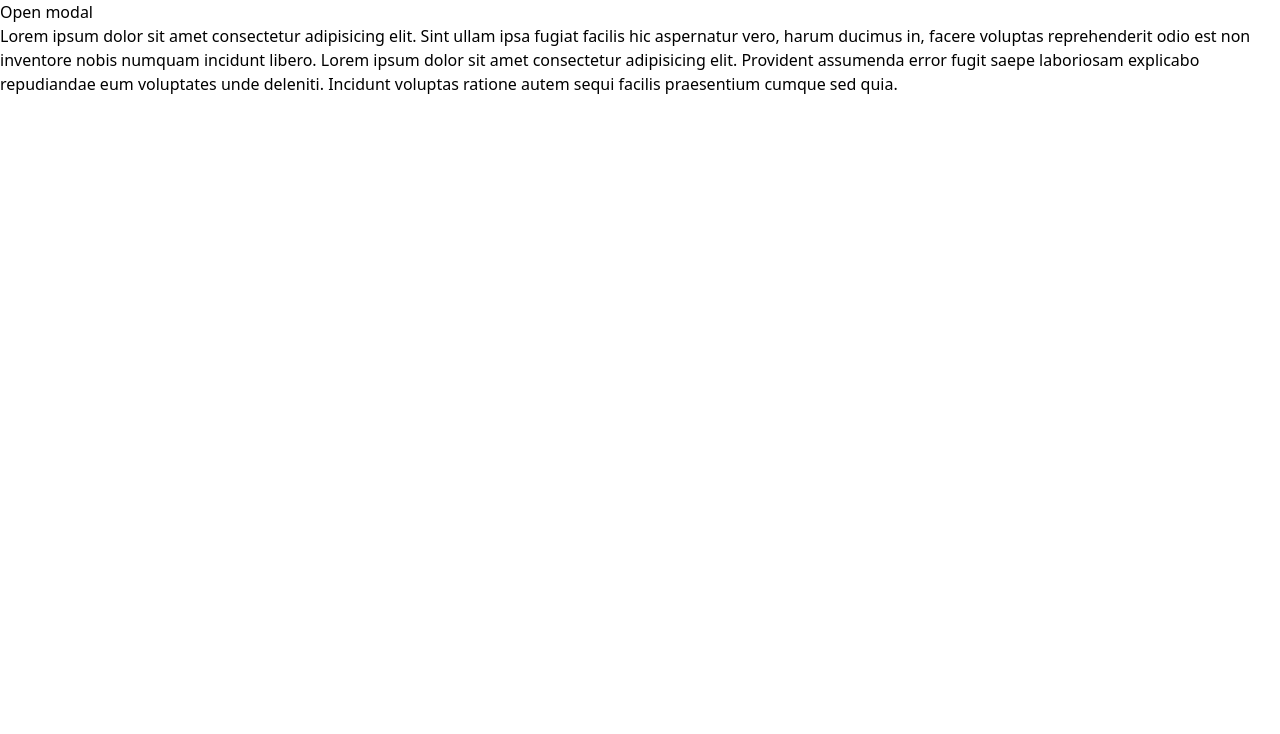
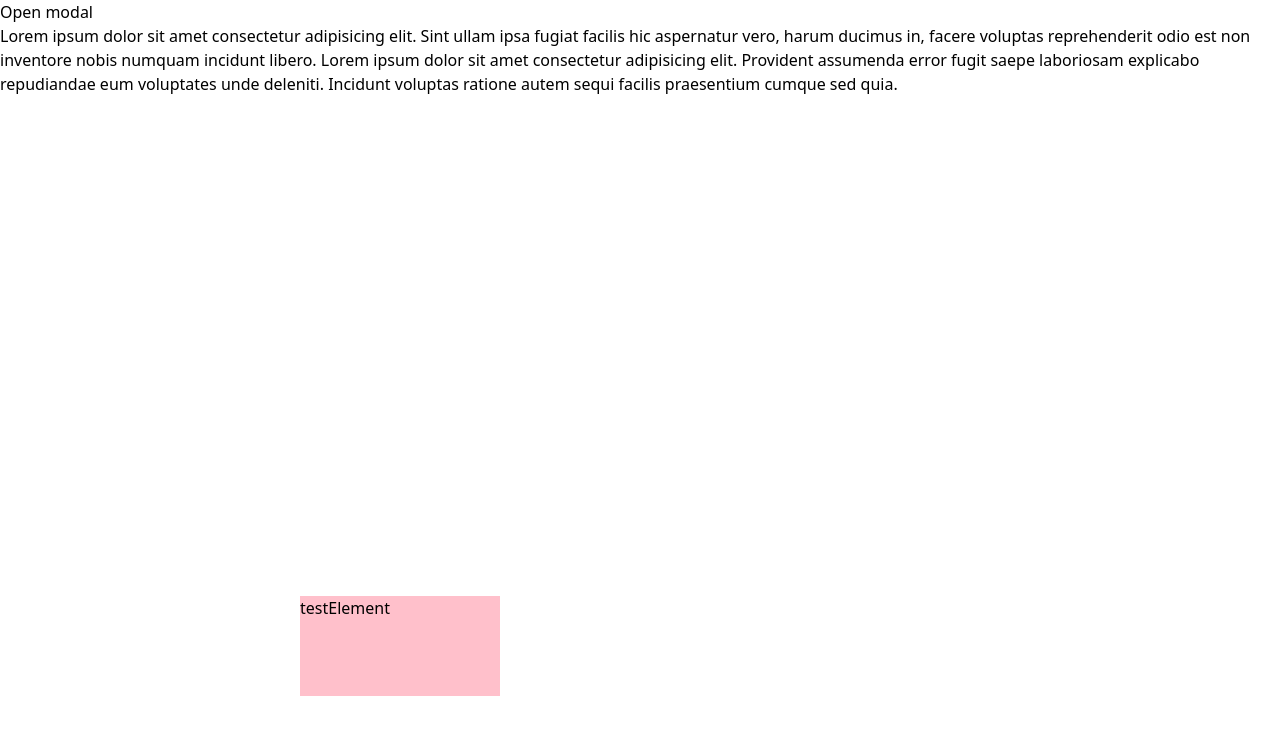
Before and after one commit to kupriianovvv/design-system, a React (Vite) app: page / in a window 1280 px wide. Shown: the top 734 px of the page. Built offline with nearby package versions, Linux system fonts and the light colour scheme.

Commit message:
tooltip demo

```diff
--- a/src/App.tsx
+++ b/src/App.tsx
@@ -5,6 +5,7 @@ function App() {
   return (
     <>
       <ModalDemo />
+      <TooltipDemo />
     </>
   );
 }
```
